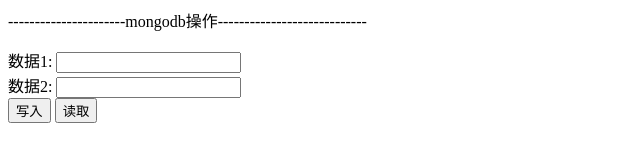
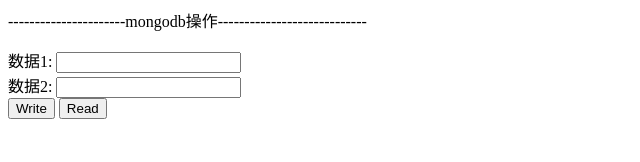
Before and after one commit to YangJR118/NodejsMongodbLog, a website: page public/index.html in a window 1280 px wide. Shown: the full height of the page, 0-640 px from the left. Drawn offline with Linux system fonts and the light colour scheme.

```diff
--- a/public/index.html
+++ b/public/index.html
@@ -14,8 +14,8 @@
     <form name="myFormPost" action="/input"  method="GET">
         数据1: <input type="text" name="first"><br>
         数据2: <input type="text" name="second"><br>
-        <input type="submit" name ="submit1" value="写入">
-        <input type="submit" name ="submit1" value="读取">
+        <input type="submit" name ="submit1" value="Write">
+        <input type="submit" name ="submit1" value="Read">
     </form>
 </body>
 </html>
```
Also changed, not shown: NodejsMongodbLog.js (+5 -3 lines).
